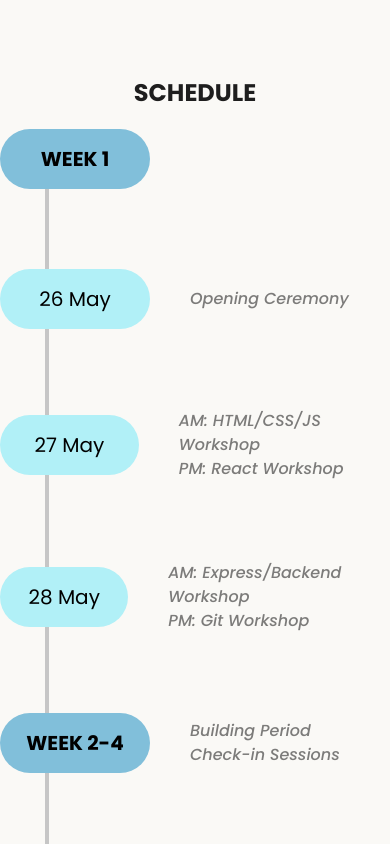
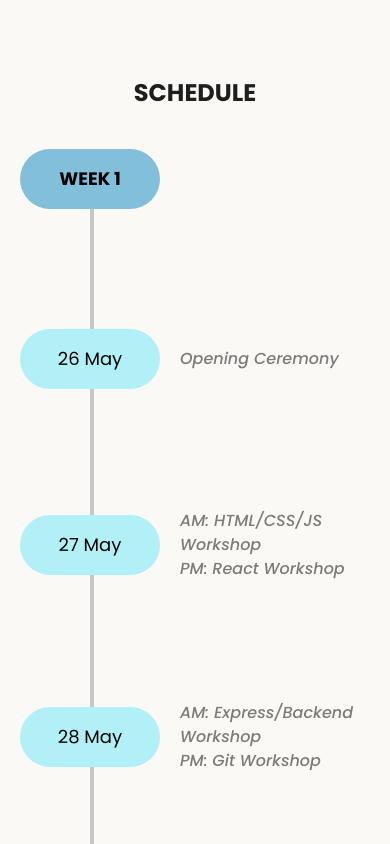
Before and after one commit to DevHub-iLab/summerbuild-2025, a React (Vite) app: page / in a window 390 px wide. Shown: the part 2220-3064 px from the top of the page. Built offline with nearby package versions, Linux system fonts and the light colour scheme; the HTML template or start-up script is replaced by a standard one.

Commit message:
more mobile resizing

```diff
--- a/src/components/Body/FAQ/FAQ.jsx
+++ b/src/components/Body/FAQ/FAQ.jsx
@@ -21,7 +21,7 @@ function FAQ(){
             {topics.map((topic) => (
               <h1
                 key={topic}
-                className={`font-semibold md:mb-7.5 sm:mb-5 mb-2.5 md:mx-15 sm:mx-10 mx-5 md:text-[30px] sm:text-[25px] text-[18px] cursor-pointer ${
+                className={`font-semibold md:mb-7.5 sm:mb-5 mb-2.5 md:mx-15 sm:mx-10 mx-3 md:text-[30px] sm:text-[25px] text-[18px] cursor-pointer ${
                   active === topic ? "text-[#1E1E1E]" : "text-[#81BFDA]"
                 }`}
                 onClick={() => setActive(topic)}
--- a/src/components/Body/Schedule/Schedule.jsx
+++ b/src/components/Body/Schedule/Schedule.jsx
@@ -4,7 +4,7 @@ function Schedule(){
         <div id='schedule' className='flex flex-col mt-20 items-center'>
             <h1 className='text-[#1E1E1E] uppercase justify-center text-center font-bold md:text-4xl sm:text-3xl text-2xl'>
                 Schedule</h1>
-            <div className='absolute z-[-1] bg-[#C6C6C6] left-1/2 transform md:-translate-x-[165px] -translate-x-[150px] w-1 h-[980px] mt-22'></div>
+            <div className='absolute z-[-1] bg-[#C6C6C6] left-1/2 transform md:-translate-x-[155px] -translate-x-[105px] w-1 h-[1400px] mt-22'></div>
             <div className='flex flex-col items-center mt-5 w-auto'>
                 <ScheduleCard color='#81BFDA' fontWeight='bold' header='WEEK 1'/>
                 <ScheduleCard color='#B1F0F7' fontWeight='400' header='26 May' content='Opening Ceremony'/>
--- a/src/components/Body/Schedule/ScheduleCard.jsx
+++ b/src/components/Body/Schedule/ScheduleCard.jsx
@@ -1,10 +1,10 @@
 function ScheduleCard(props){
     return(
-        <div className='group flex w-full h-auto items-center mb-20'>
-            <div className='rounded-4xl md:w-[200px] w-[150px] h-15 text-center flex items-center transition-all duration-300 ease-in-out transform group-hover:scale-105 group-hover:shadow-lg group-hover:shadow-gray-400' style={{ backgroundColor: props.color || 'transparent'}}>
-                <h1 className='text-xl m-auto' style={{fontWeight: props.fontWeight}}>{props.header || 'PlaceHolder'}</h1>
+        <div className='group flex w-full h-auto items-center p-5 mb-20'>
+            <div className='rounded-4xl md:w-[200px] w-[140px] h-15 flex-shrink-0 flex text-center justify-center items-center transition-all duration-300 ease-in-out transform group-hover:scale-105 group-hover:shadow-lg group-hover:shadow-gray-400' style={{ backgroundColor: props.color || 'transparent'}}>
+                <h1 className='flex items-center sm:text-xl text-lg' style={{fontWeight: props.fontWeight}}>{props.header || 'PlaceHolder'}</h1>
             </div>
-            <p className='ml-10 whitespace-pre-line italic md:text-lg text-base font-medium duration-400 group-hover:opacity-100 opacity-50'>{props.content || ''}</p>
+            <p className='ml-5 whitespace-pre-line italic md:text-lg text-base font-medium duration-400 group-hover:opacity-100 opacity-50'>{props.content || ''}</p>
         </div>
     )
 }
```
